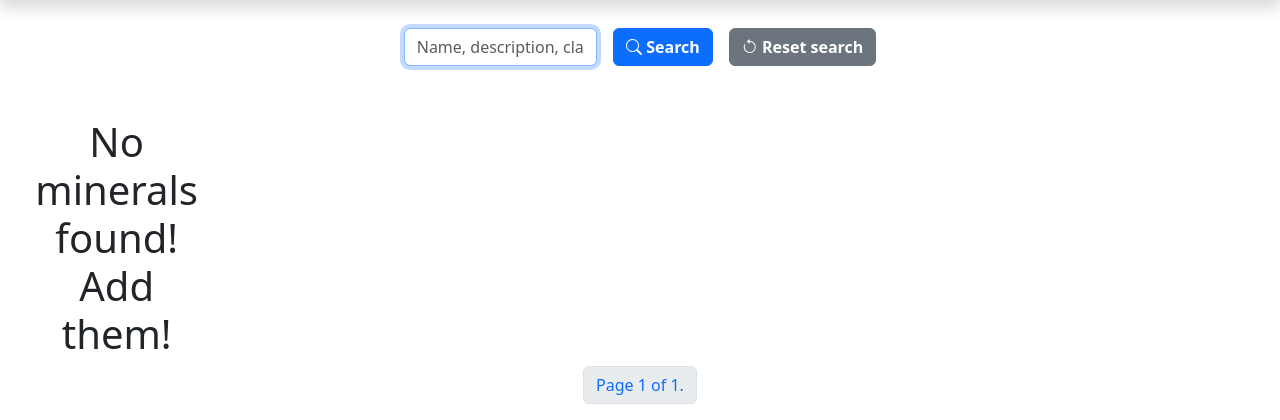
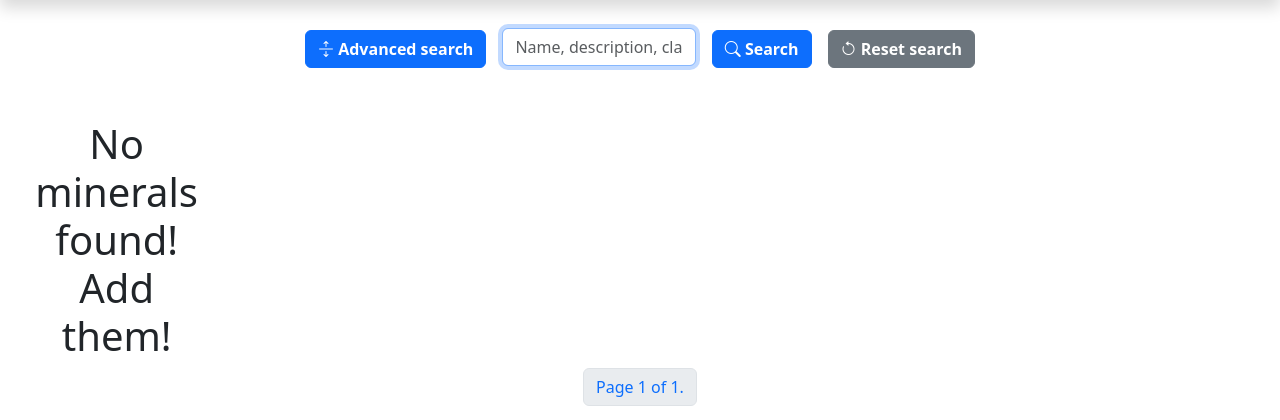
Before and after one commit to SimoMurazzo/MyCollectionMinerals-Rocks, a Django app: page / in a window 1280 px wide. Shown: the part 40-460 px from the top of the page. Run offline with Django 5.2, Linux system fonts and the light colour scheme; data that the repository does not hold is empty; some libraries are stand-ins or nearby versions.

Commit message:
Improved UI and added advanced search fields

```diff
--- a/Minerals/templates/listview.html
+++ b/Minerals/templates/listview.html
@@ -1,19 +1,52 @@
 {% extends 'base.html' %}
 {% load static %}
 
-{% block title %}My mineral collection | List of minerals{% endblock title %}
+{% block title %}My mineral collection | List{% endblock title %}
 
 {% block content %}
 <div class="col text-center">
     <form action="{% url 'list' %}" method="get">
-        <div class="row justify-content-center mt-4">
+        <div class="row justify-content-center fs-4 mt-4">
+            <div class="col-md-auto px-2 my-1">
+                <button id="toggle-search-button" class="btn btn-primary bi bi-arrows-expand fw-bold" type="button"> Advanced search</button>
+            </div>
+            <div class="col-md-2 px-2 my-1 advanced-search" hidden>
+                <input type="text" class="form-control" name="locality" placeholder="Locality">
+            </div>
+            <div class="col-md-2 px-2 my-1 advanced-search" hidden>
+                <input type="text" class="form-control" name="rarity" placeholder="Rarity">
+            </div>
+            <div class="col-md-2 px-2 my-1 advanced-search" hidden>
+                <input type="text" class="form-control" name="environment" placeholder="Environment">
+            </div>
+            <div class="col-md-2 px-2 my-1 advanced-search" hidden>
+                <input type="text" class="form-control" name="crystal_system" placeholder="Crystal system">
+            </div>
+            <div class="col-md-2 px-2 my-1 advanced-search" hidden>
+                <input type="text" class="form-control" name="cleavage" placeholder="Cleavage">
+            </div>
+            <div class="col-md-2 px-2 my-1 advanced-search" hidden>
+                <input type="text" class="form-control" name="luminescence" placeholder="Luminescence">
+            </div>
+            <div class="col-md-2 px-2 my-1 advanced-search" hidden>
+                <input type="text" class="form-control" name="luster" placeholder="Luster">
+            </div>
+            <div class="col-md-2 px-2 my-1 advanced-search" hidden>
+                <input type="text" class="form-control" name="streak" placeholder="Streak">
+            </div>
+            <div class="col-md-2 px-2 my-1 advanced-search" hidden>
+                <input type="text" class="form-control" name="pleochroism" placeholder="Pleochroism">
+            </div>
+            <div class="col-md-2 px-2 my-1 advanced-search" hidden>
+                <input type="text" class="form-control" name="radioactivity" placeholder="Radioactivity">
+            </div>
             <div class="col-md-2 px-2 my-1">
-                <input type="text" class="form-control" name="query" placeholder="Name, description, classification" required autofocus>
+                <input type="text" class="form-control" name="query" placeholder="Name, description, classification" autofocus>
             </div>
-            <div class="col-md-auto px-2 my-1">
+            <div class="col-5 col-sm-3 col-md-auto px-2 my-1">
                 <button class="btn btn-primary bi bi-search fw-bold" type="submit"> Search</button>
             </div>
-            <div class="col-md-auto px-2 my-1">
+            <div class="col-6 col-sm-4 col-md-auto px-2 my-1">
                 <a class="btn btn-secondary bi bi-arrow-counterclockwise fw-bold" href="{% url 'list' %}" role="button"> Reset search</a>
             </div>
         </div>
@@ -40,5 +73,17 @@
 </div>
 {% endblock content %}
 
-{% block content_script %}
-{% endblock content_script %}
+{% block script %}
+<script type="text/javascript">
+const toggle_search_button = document.getElementById('toggle-search-button');
+const advanced_search = document.getElementsByClassName('advanced-search');
+toggle_search_button.addEventListener("click", () => {
+    console.log('lol');
+    toggle_search_button.classList.toggle('bi-arrows-expand');
+    toggle_search_button.classList.toggle('bi-arrows-collapse');
+    for (const e of advanced_search) {
+        e.toggleAttribute('hidden');
+    }
+});
+</script>
+{% endblock script %}
```
